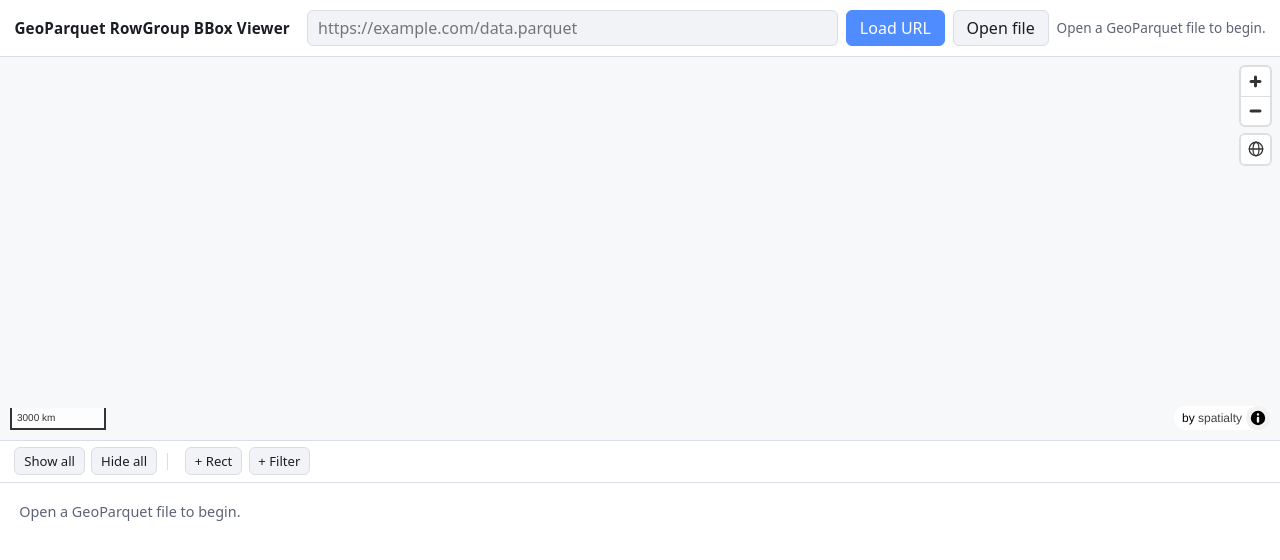
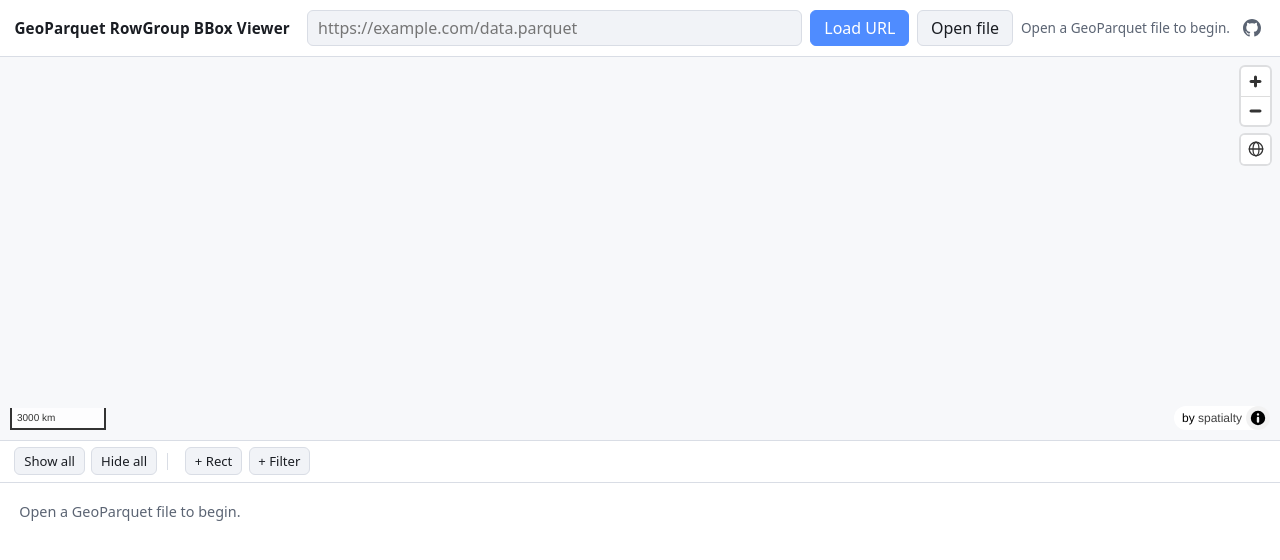
Before and after one commit to spatialty-io/gprg-viewer, a website built with Vite: page index.html in a window 1280 px wide. Built offline with nearby package versions, Linux system fonts and the light colour scheme; no server answers.

Commit message:
feat: add GitHub repo link to toolbar

```diff
--- a/src/main.ts
+++ b/src/main.ts
@@ -42,6 +42,18 @@
       <input id="file" type="file" accept=".parquet,.geoparquet,application/octet-stream" hidden />
     </label>
     <span id="status" class="status">Open a GeoParquet file to begin.</span>
+    <a
+      class="repo-link"
+      href="https://github.com/spatialty-io/gprg-viewer"
+      target="_blank"
+      rel="noopener noreferrer"
+      title="View source on GitHub"
+      aria-label="View source on GitHub"
+    >
+      <svg viewBox="0 0 16 16" width="18" height="18" fill="currentColor" aria-hidden="true">
+        <path d="M8 0C3.58 0 0 3.58 0 8c0 3.54 2.29 6.53 5.47 7.59.4.07.55-.17.55-.38 0-.19-.01-.82-.01-1.49-2.01.37-2.53-.49-2.69-.94-.09-.23-.48-.94-.82-1.13-.28-.15-.68-.52-.01-.53.63-.01 1.08.58 1.23.82.72 1.21 1.87.87 2.33.66.07-.52.28-.87.51-1.07-1.78-.2-3.64-.89-3.64-3.95 0-.87.31-1.59.82-2.15-.08-.2-.36-1.02.08-2.12 0 0 .67-.21 2.2.82.64-.18 1.32-.27 2-.27.68 0 1.36.09 2 .27 1.53-1.04 2.2-.82 2.2-.82.44 1.1.16 1.92.08 2.12.51.56.82 1.27.82 2.15 0 3.07-1.87 3.75-3.65 3.95.29.25.54.73.54 1.48 0 1.07-.01 1.93-.01 2.2 0 .21.15.46.55.38A8.01 8.01 0 0 0 16 8c0-4.42-3.58-8-8-8z"/>
+      </svg>
+    </a>
   </header>
   <main>
     <div id="map"></div>
--- a/src/style.css
+++ b/src/style.css
@@ -98,6 +98,21 @@
 
 header.toolbar .status.error {
   color: var(--danger);
+}
+
+header.toolbar .repo-link {
+  display: inline-flex;
+  align-items: center;
+  justify-content: center;
+  color: var(--muted);
+  text-decoration: none;
+  padding: 0.3rem;
+  border-radius: 6px;
+}
+
+header.toolbar .repo-link:hover {
+  color: var(--fg);
+  background: var(--panel-2);
 }
 
 main {
```
